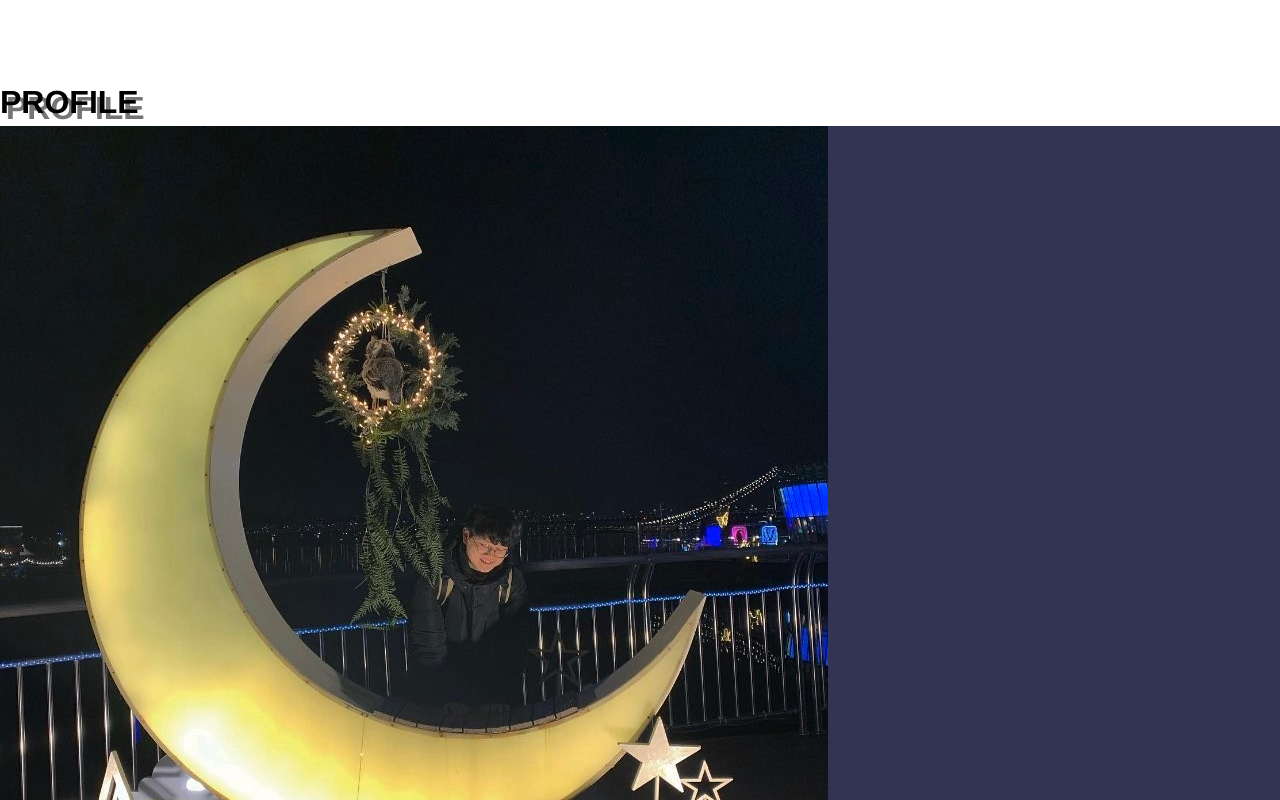
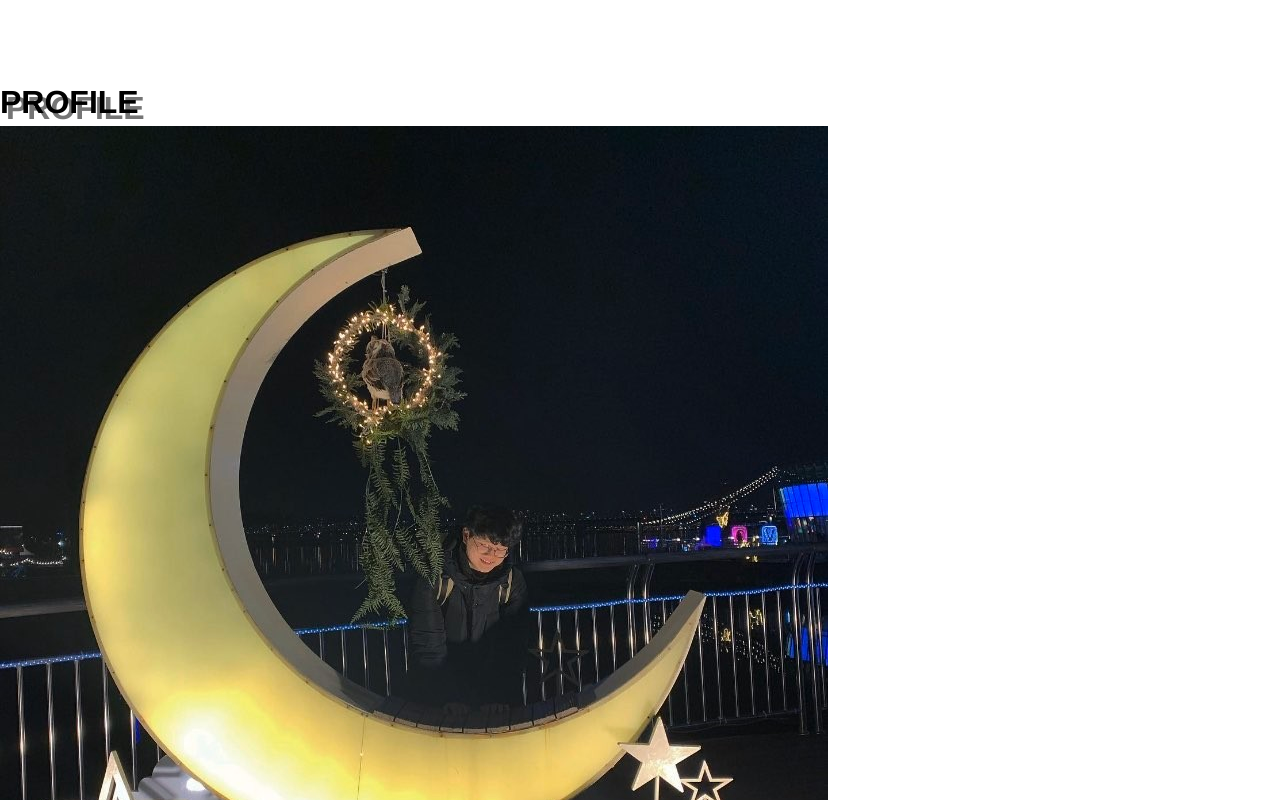
Before and after one commit to Regulus55/Regulus55.github.io, a React (Create React App) app: page / in a window 1280 px wide. Shown: the part 2480-3280 px from the top of the page. Built offline with nearby package versions, Linux system fonts and the light colour scheme.

Commit message:
glassmorphism fixed

```diff
--- a/src/pages/AboutMe.tsx
+++ b/src/pages/AboutMe.tsx
@@ -17,10 +17,10 @@ const AboutMe = () => {
           {AboutMeData.map((data, index) => (
             <div
               key={index}
-              className="rounded-xl p-8 backdrop-blur-md bg-white/10 border border-white/30 rounded-xl shadow-lg"
+              className="rounded-xl p-10 backdrop-blur-md bg-white/10 border border-white/30 rounded-xl shadow-lg"
             >
               <h4 className="text-3xl font-bold mb-2">{data.title}</h4>
-              <div className="text-gray-300">{data.content}</div>
+              <div className="text-lg text-gray-300">{data.content}</div>
             </div>
           ))}
         </div>
--- a/src/pages/Contact.tsx
+++ b/src/pages/Contact.tsx
@@ -9,7 +9,8 @@ type IconProps = {
 
 const Contact = () => {
   return (
-    <div className="flex flex-col items-center justify-center w-auto h-full p-10 backdrop-blur-md bg-white/10 border border-white/30 rounded-xl shadow-lg">
+    <div className="relative flex flex-col items-center justify-center">
+      <div className="w-auto h-full px-20 pt-16 pb-32 backdrop-blur-md bg-white/10 border border-white/30 rounded-xl shadow-lg">
         <h1
           className="text-7xl font-bold text-white  mb-4"
           style={{
@@ -40,6 +41,7 @@ const Contact = () => {
           );
         })}
       </div>
+    </div>
   );
 };
 
--- a/src/pages/Profile.tsx
+++ b/src/pages/Profile.tsx
@@ -17,10 +17,7 @@ const Profile = () => {
       >
         PROFILE
       </h1>
-      <div
-        className="relative flex items-center justify-start w-auto p-8 backdrop-blur-md bg-white/10 border border-white/30 rounded-xl shadow-lg p-6"
-        style={{ backgroundColor: "#333354" }}
-      >
+      <div className="relative flex items-center justify-start w-auto px-10 py-16 backdrop-blur-md bg-white/10 border border-white/30 rounded-xl shadow-lg p-6">
         <div className="flex items-left bg-white rounded-full ml-10 mr-20 border">
           <img
             src="/images/내달사진.jpg"
--- a/src/pages/Skills.tsx
+++ b/src/pages/Skills.tsx
@@ -29,7 +29,7 @@ const Skills = () => {
           </div>
         ))}
 
-        <div className="absolute bottom-0 right-0 w-60 h-60 rounded-full bg-white/20 blur-2xl pointer-events-none" />
+        <div className="absolute bottom-4 right-4 w-32 h-32 rounded-full bg-white/20 blur-2xl pointer-events-none" />
       </div>
     </div>
   );
```
Lines whose indentation alone changed are shown as unchanged.
